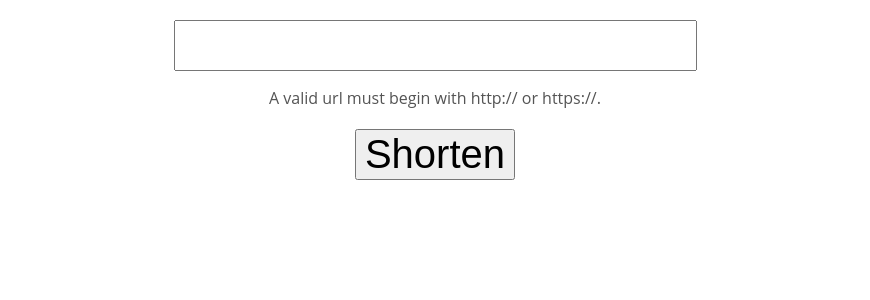
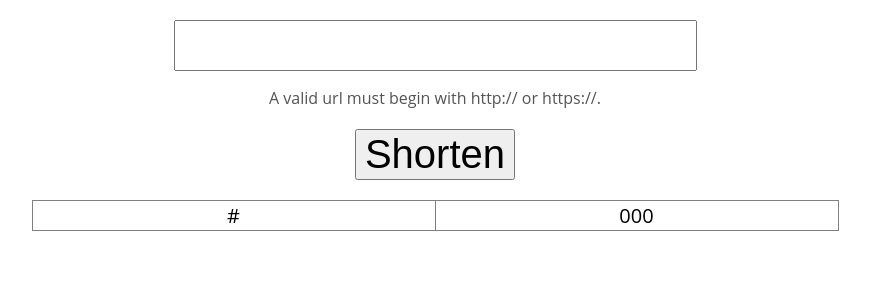
Before and after one commit to nunref/small_url, a Flask app: page / in a window 1280 px wide. Shown: the part 142-442 px from the top of the page, without its empty margins (205-1075 px from the left). Run offline with Flask 3, Linux system fonts and the light colour scheme; tables that the repository leaves empty hold one stand-in row (values such as "Sample post").

Commit message:
feat: add a table of last urls.

```diff
--- a/app.py
+++ b/app.py
@@ -13,7 +13,7 @@ def hello_world():
         urldb.insert_url(flask.request.form["url_input"], random_code)
         return flask.render_template("shorted.html", code=random_code)
     else:
-        return flask.render_template("main.html")
+        return flask.render_template("main.html", registered_urls = urldb.get_many_urls())
 
 @app.route("/<code>")
 def redirect_to_code(code):
--- a/static/main.css
+++ b/static/main.css
@@ -37,3 +37,15 @@ h2 {
     font-size: 80%;
     color: #545454;
 }
+
+table {
+    border-collapse: collapse;
+    margin-left: auto;
+    margin-right: auto;
+}
+
+td {
+    border: 1px solid grey;
+    width: 20rem;
+    text-align: center;
+}
--- a/templates/main.html
+++ b/templates/main.html
@@ -19,5 +19,13 @@
             <p class="input_advice">A valid url must begin with http:// or https://.</p>
             <button>Shorten</button>
         </form>
+        <table>
+        {% for original, code in registered_urls%}
+            <tr>
+                <td>{{original}}</td>
+                <td>{{code}}</td>
+            </tr>
+        {%endfor%}
+        </table>
     </body>
 </html>
--- a/urldb.py
+++ b/urldb.py
@@ -40,8 +40,16 @@ class URLDB:
 
         cur.close()
         con.close()
-        print(res)
         return (res[0], res[1], datetime.datetime.fromisoformat(res[2]))
 
-    def get_all_url(self):
-        pass
+    def get_many_urls(self, urls_number=5):
+        SQL = "select original_url, short_code from url order by date desc limit ?;"
+        params = (urls_number,)
+
+        con = sqlite3.connect(self.database_name)
+        cur = con.cursor()
+        res = cur.execute(SQL, params).fetchall()
+
+        cur.close()
+        con.close()
+        return res
```
